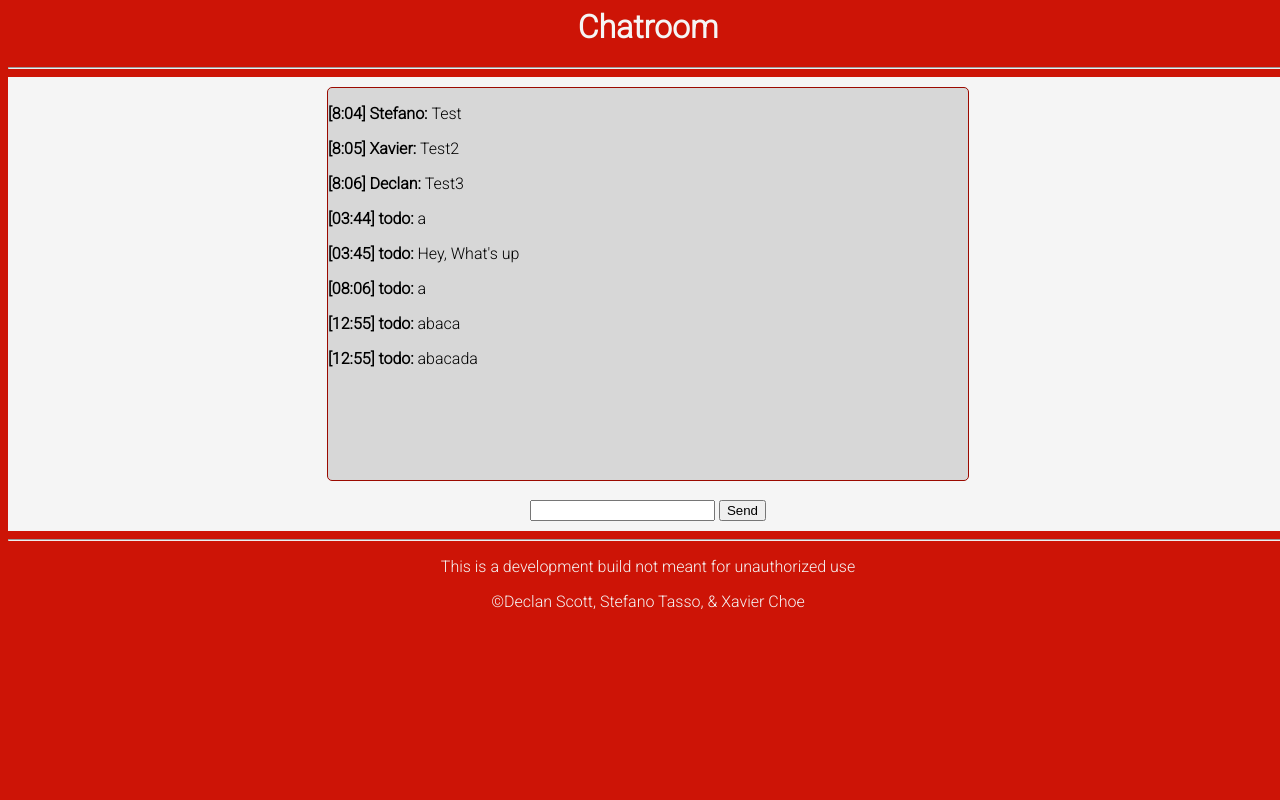
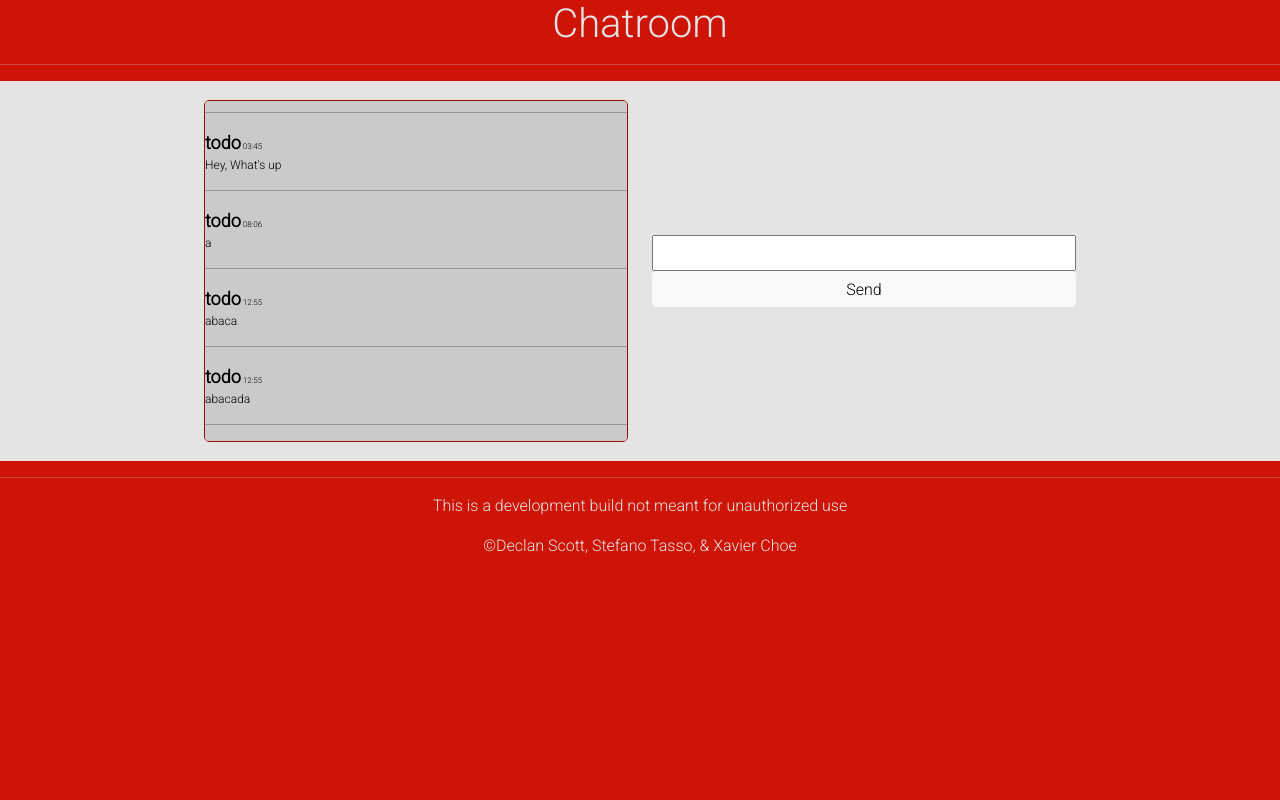
Before and after one commit to Datoneguy246/Discourse, a PHP site: page /room.php?rm=1 in a window 1280 px wide. Run offline with PHP 8.4, Linux system fonts and the light colour scheme.

Commit message:
improved CSS

```diff
--- a/css/style.css
+++ b/css/style.css
@@ -1,6 +1,6 @@
 :root{
-    --bg-color: whitesmoke;
-    --dark-bg-color: rgb(215, 215, 215);
+    --bg-color: rgb(228, 228, 228);
+    --dark-bg-color: rgb(202, 202, 202);
     --primary-color: #cd1406;
     --dark-primary-color: #9b0a00;
 }
@@ -24,14 +24,42 @@ body, html{
     display: none;
 }
 
+#msgSend, #msg{
+    height: 10%;
+    width: 100%;
+}
+
 #msgBox{
     text-align: left;
     overflow-y: scroll;
-    height: 50%;
-    width: 50%;
+    width: 100%;
+    height: 95%;
     margin: auto;
 
     border-radius: 5px;
     border: 1px solid var(--dark-primary-color);
     background-color: var(--dark-bg-color);
 }
+
+#room{
+    width: 70%;
+    height: 45%;
+    margin: auto;
+}
+
+.inline{
+    display: inline;
+}
+
+.time{
+    font-size: 8px;
+    margin-left: 2px;
+}
+
+.name{
+    font-size: large;
+}
+
+.message{
+    font-size: 12px;
+}
--- a/html/chatroom.html
+++ b/html/chatroom.html
@@ -1,23 +1,32 @@
 <!DOCTYPE html>
 <html>
+
 <head>
+    <link href="https://cdn.jsdelivr.net/npm/bootstrap@5.0.0-beta1/dist/css/bootstrap.min.css" rel="stylesheet"
+        integrity="sha384-giJF6kkoqNQ00vy+HMDP7azOuL0xtbfIcaT9wjKHr8RbDVddVHyTfAAsrekwKmP1" crossorigin="anonymous">
     <link rel="preconnect" href="https://fonts.gstatic.com">
     <link href="https://fonts.googleapis.com/css2?family=Roboto:wght@300&display=swap" rel="stylesheet">
     <link rel='stylesheet' href="css/style.css">
 </head>
+
 <body>
     <header>
         <h1>Chatroom</h1>
         <hr>
     </header>
     <main>
-            <div id='msgBox'>
-
+        <div class="row" id="room">
+            <div class="col-md my-auto">
+                <div id='msgBox'></div>
             </div>
             <br>
-            <input id="msg" type="text">
-            <button type="button" onclick="sendMessage()">Send</button>
+            <div class="col-md my-auto">
+                <input id="msg" type="text"><br>
+                <button id="msgSend" type="button" class="btn btn-light" onclick="sendMessage()">Send</button>
+            </div>
+        </div>
     </main>
     <script src="js/roomManager.js"></script>
 </body>
+
 </html>
```
Also changed, not shown: js/roomManager.js (+26 -4 lines). Lines whose indentation alone changed are shown as unchanged.
